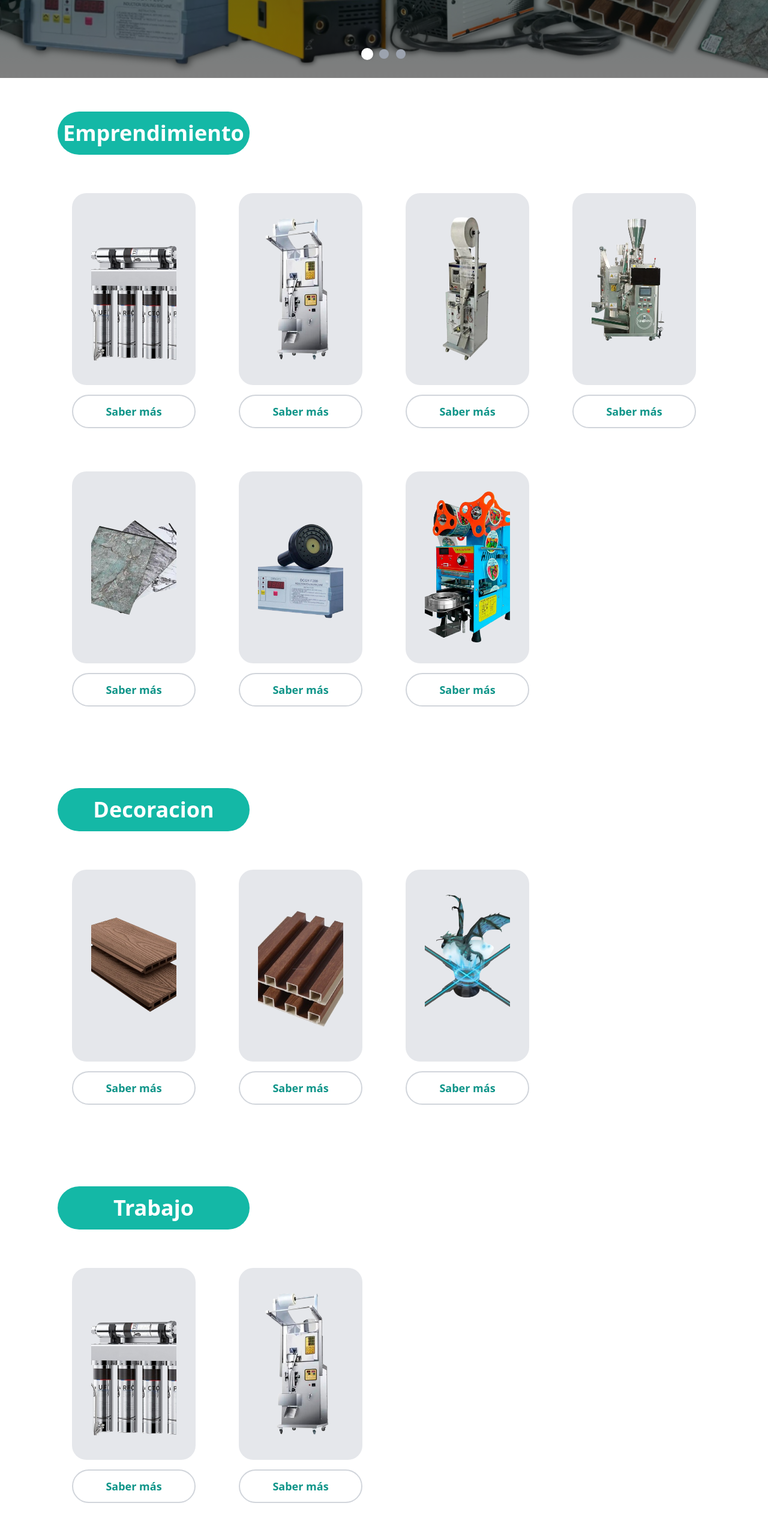
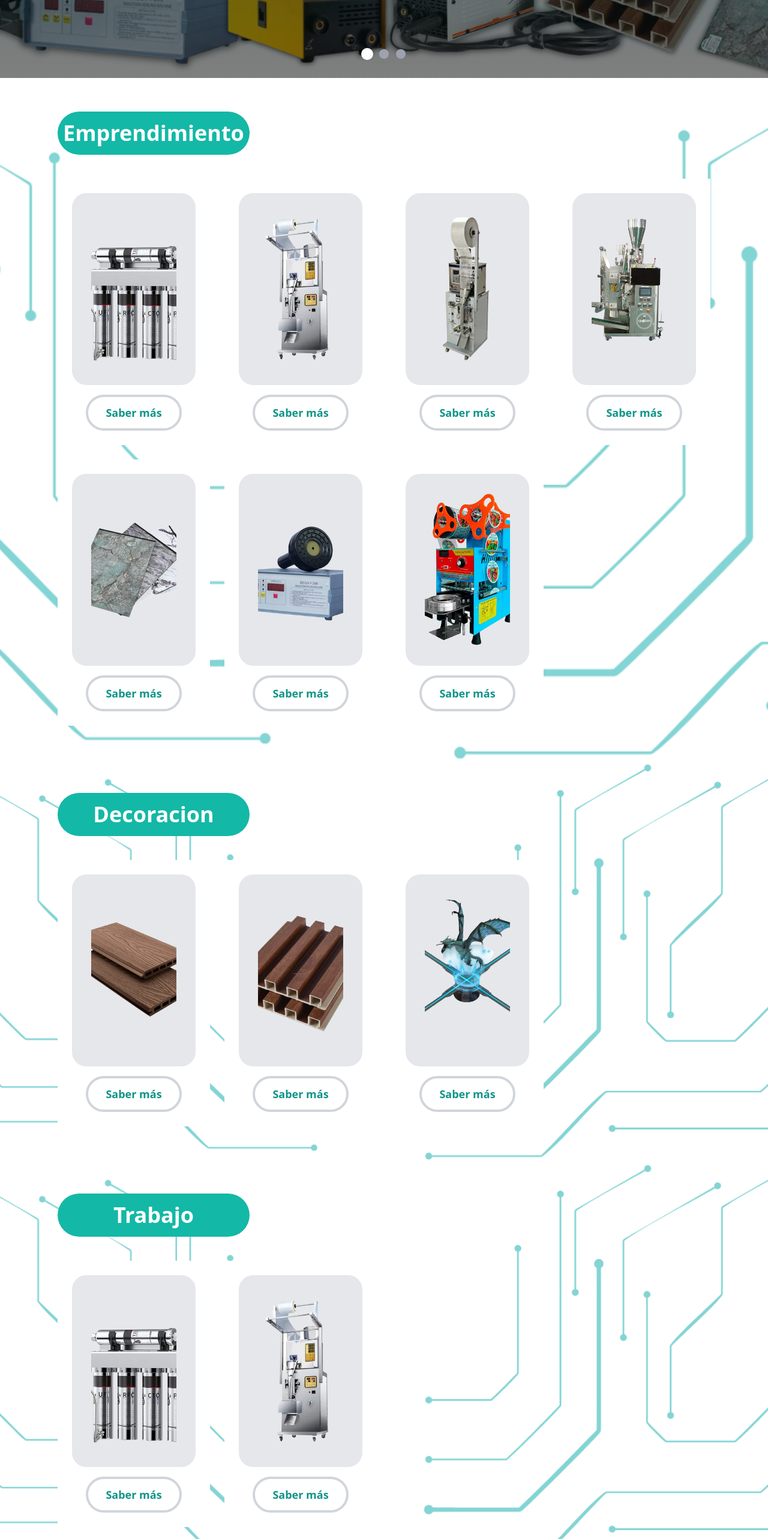
Before and after one commit to yuntasproducciones/tami-teams, a React (Vite) app in the folder frontend/: page /products in a window 1280 px wide. Shown: the part 800-3366 px from the top of the page at 60% size. Built offline with nearby package versions, Linux system fonts and the light colour scheme.

Commit message:
Fix: se arreglo el fondo de vista

```diff
--- a/frontend/src/presentation/components/productos/Decoracion.tsx
+++ b/frontend/src/presentation/components/productos/Decoracion.tsx
@@ -1,6 +1,7 @@
 import gt1 from "../../../../public/assets/images/imagen_4.png";
 import gt2 from "../../../../public/assets/images/imagen_3.png";
 import gt3 from "../../../../public/assets/images/ventilador_45.png";
+import hi from "../../../../public/assets/images/productos.png";
 
 import { Card, CardContent } from "../ui/produc/card";
 import { Button } from "../ui/produc/Button";
@@ -17,15 +18,21 @@ const cardItems: CardItem[] = [
   { id: 1, title: "Saber más", imageSrc: gt1 },
   { id: 2, title: "Saber más", imageSrc: gt2 },
   { id: 3, title: "Saber más", imageSrc: gt3 },
-
 ];
 
 const Decoracion = () => {
   return (
-    <div className="bg-white py-14 px-24">
-    <h2 className="w-5/5 sm:w-80 max-w-md bg-teal-500 hover:bg-teal-600 text-white rounded-full py-4 text-lg sm:text-2xl md:text-3xl lg:text-4xl font-extrabold text-center mx-auto sm:mx-0">
-    Decoracion
-</h2>
+    <div
+      className="bg-cover bg-center py-14 px-24"
+      style={{
+        backgroundImage: `url(${hi})`,
+        backgroundRepeat: "no-repeat",
+        backgroundSize: "cover",
+      }}
+    >
+      <h2 className="w-5/5 sm:w-80 max-w-md bg-teal-500 hover:bg-teal-600 text-white rounded-full py-4 text-lg sm:text-2xl md:text-3xl lg:text-4xl font-extrabold text-center mx-auto sm:mx-0">
+        Decoracion
+      </h2>
 
       <div className="grid grid-cols-1 sm:grid-cols-2 md:grid-cols-3 lg:grid-cols-4 gap-6 mt-10">
         {cardItems.map((item) => (
@@ -39,7 +46,7 @@ const Decoracion = () => {
                 />
               </div>
               <div className="flex justify-center">
-                <Button className="w-full max-w-xs bg-white hover:bg-gray-200 text-teal-600 border-2 border-gray-300 font-bold text-base sm:text-lg">
+                <Button className="w-40 max-w-xs bg-white hover:bg-gray-200 text-teal-600 border-4 border-gray-300 font-bold text-base sm:text-lg">
                   {item.title}
                 </Button>
               </div>
--- a/frontend/src/presentation/components/productos/Emprendimiento.tsx
+++ b/frontend/src/presentation/components/productos/Emprendimiento.tsx
@@ -5,6 +5,7 @@ import gt4 from "../../../../public/assets/images/image-removebg.png";
 import gt5 from "../../../../public/assets/images/imagen.png";
 import gt6 from "../../../../public/assets/images/SBotellas 3-Photoroom.png";
 import gt7 from "../../../../public/assets/images/SVasos_2.png";
+import hi from "../../../../public/assets/images/productos.png";
 import { Card, CardContent } from "../ui/produc/card";
 import { Button } from "../ui/produc/Button";
 
@@ -28,10 +29,17 @@ const cardItems: CardItem[] = [
 
 const Emprendimiento = () => {
   return (
-    <div className="bg-white py-14 px-24">
-    <h2 className="w-5/5 sm:w-80 max-w-md bg-teal-500 hover:bg-teal-600 text-white rounded-full py-4 text-lg sm:text-2xl md:text-3xl lg:text-4xl font-extrabold text-center mx-auto sm:mx-0">
-  Emprendimiento
-</h2>
+    <div
+      className="bg-cover bg-center py-14 px-24"
+      style={{
+        backgroundImage: `url(${hi})`,
+        backgroundRepeat: "no-repeat",
+        backgroundSize: "cover",
+      }}
+    >
+      <h2 className="w-5/5 sm:w-80 max-w-md bg-teal-500 hover:bg-teal-600 text-white rounded-full py-4 text-lg sm:text-2xl md:text-3xl lg:text-4xl font-extrabold text-center mx-auto sm:mx-0">
+        Emprendimiento
+      </h2>
 
       <div className="grid grid-cols-1 sm:grid-cols-2 md:grid-cols-3 lg:grid-cols-4 gap-6 mt-10">
         {cardItems.map((item) => (
@@ -45,7 +53,7 @@ const Emprendimiento = () => {
                 />
               </div>
               <div className="flex justify-center">
-                <Button className="w-full max-w-xs bg-white hover:bg-gray-200 text-teal-600 border-2 border-gray-300 font-bold text-base sm:text-lg">
+                <Button className="w-40 max-w-xs bg-white hover:bg-gray-200 text-teal-600 border-4 border-gray-300 font-bold text-base sm:text-lg">
                   {item.title}
                 </Button>
               </div>
--- a/frontend/src/presentation/components/productos/Trabajo.tsx
+++ b/frontend/src/presentation/components/productos/Trabajo.tsx
@@ -1,6 +1,6 @@
 import gt1 from "../../../../public/assets/images/Filtrador_de_Agua.png";
 import gt2 from "../../../../public/assets/images/imagen_5.png";
-
+import hi from "../../../../public/assets/images/productos.png"; // Imagen de fondo
 
 import { Card, CardContent } from "../ui/produc/card";
 import { Button } from "../ui/produc/Button";
@@ -16,16 +16,21 @@ type CardItem = {
 const cardItems: CardItem[] = [
   { id: 1, title: "Saber más", imageSrc: gt1 },
   { id: 2, title: "Saber más", imageSrc: gt2 },
-
-
 ];
 
 const Trabajo = () => {
   return (
-    <div className="bg-white py-14 px-24">
-    <h2 className="w-5/5 sm:w-80 max-w-md bg-teal-500 hover:bg-teal-600 text-white rounded-full py-4 text-lg sm:text-2xl md:text-3xl lg:text-4xl font-extrabold text-center mx-auto sm:mx-0">
-    Trabajo
-</h2>
+    <div
+      className="bg-cover bg-center py-14 px-24"
+      style={{
+        backgroundImage: `url(${hi})`, // Imagen de fondo
+        backgroundRepeat: "no-repeat",
+        backgroundSize: "cover",
+      }}
+    >
+      <h2 className="w-5/5 sm:w-80 max-w-md bg-teal-500 hover:bg-teal-600 text-white rounded-full py-4 text-lg sm:text-2xl md:text-3xl lg:text-4xl font-extrabold text-center mx-auto sm:mx-0">
+        Trabajo
+      </h2>
 
       <div className="grid grid-cols-1 sm:grid-cols-2 md:grid-cols-3 lg:grid-cols-4 gap-6 mt-10">
         {cardItems.map((item) => (
@@ -39,7 +44,7 @@ const Trabajo = () => {
                 />
               </div>
               <div className="flex justify-center">
-                <Button className="w-full max-w-xs bg-white hover:bg-gray-200 text-teal-600 border-2 border-gray-300 font-bold text-base sm:text-lg">
+                <Button className="w-40 max-w-xs bg-white hover:bg-gray-200 text-teal-600 border-4 border-gray-300 font-bold text-base sm:text-lg">
                   {item.title}
                 </Button>
               </div>
```
